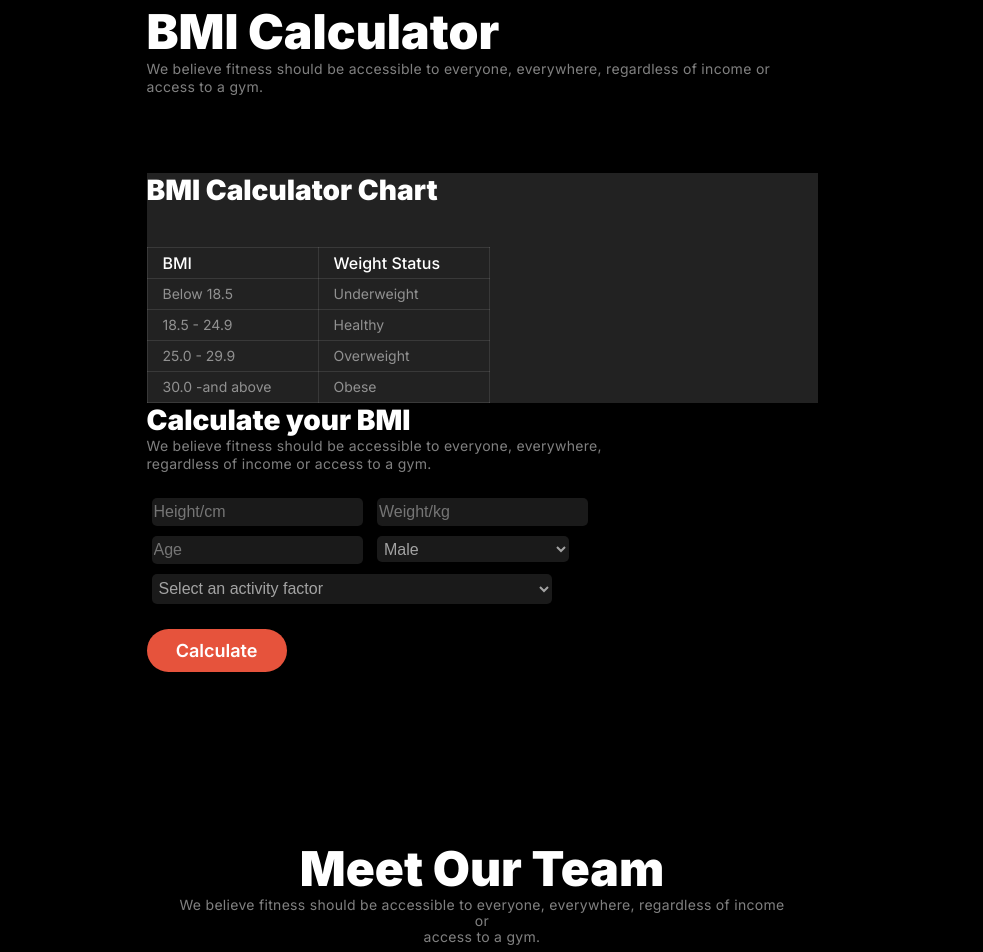
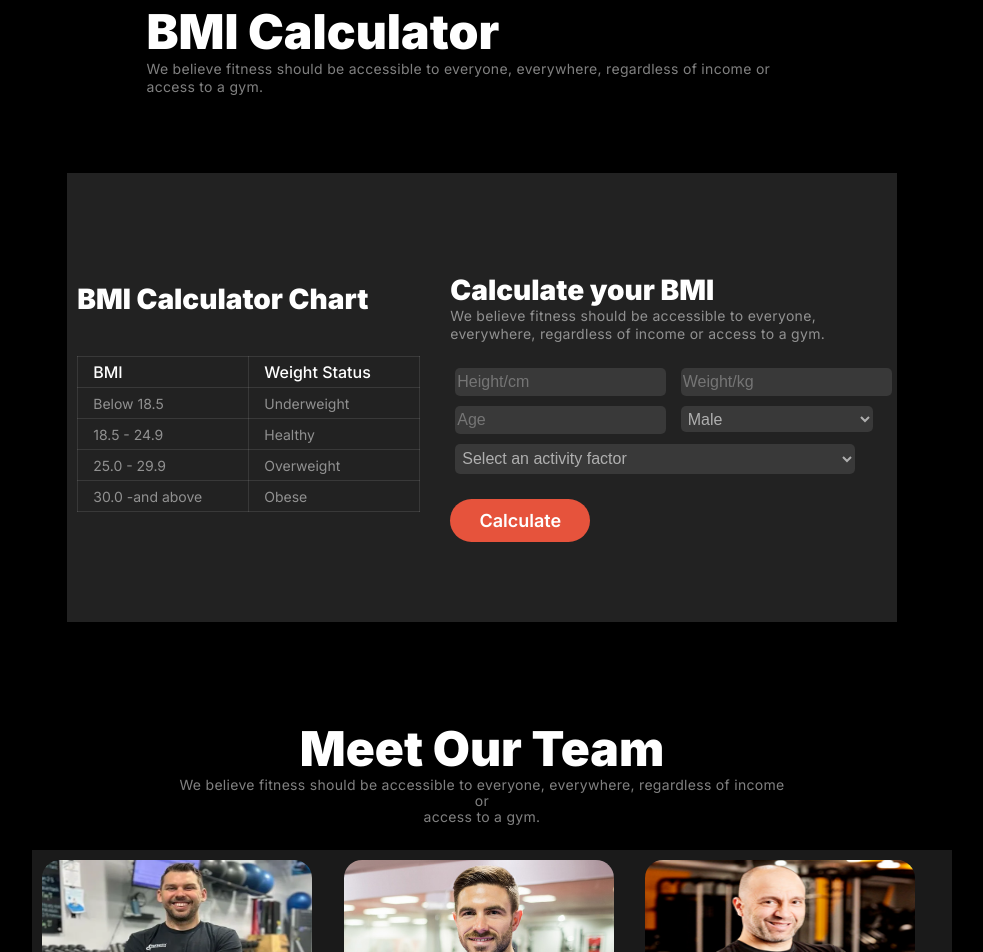
Before and after one commit to Masuddu216/assignment-2, a plain HTML site: page index.html in a window 1280 px wide. Shown: the part 1742-2694 px from the top of the page, without its empty margins (158-1141 px from the left). Drawn offline with Linux system fonts and the light colour scheme.

Commit message:
all margin correction

```diff
--- a/index.html
+++ b/index.html
@@ -120,10 +120,10 @@
             <div>
                 <div class="bmi-des" >
                 <h2 class="bmi-h" >BMI Calculator</h2>
-                <p class="bmi-p" > We believe fitness should be accessible to everyone, everywhere, regardless of income or <br> access to a gym.</p>
+                <p class="bmi-p" > We believe fitness should be accessible to everyone, everywhere, regardless of income or access to a gym.</p>
                 </div>
             <div class="bmi-div">
-                <div>
+                <div class="bmi-chart-div">
                     <h2 class="chart-head">BMI Calculator Chart</h2>
                     <br><br>
 
@@ -153,13 +153,13 @@
 
 
                 </div>
-            </div>
 
-                <div>
+
+                <div class="bmi-cal-div">
                     <h2 class="chart-head">Calculate your BMI</h2>
 
                     <p class="bmi-p" > We believe fitness should be accessible
-                        to everyone, everywhere,<br> regardless  of  income or access to a gym.</p> <br>
+                        to everyone,<br> everywhere, regardless  of  income or access to a gym.</p> <br>
 
                  <label for="height">
                     <input type="text" id="height" placeholder="Height/cm">
@@ -198,6 +198,7 @@
 
                 </div>
             </div>
+        </div>
          </section>
 
 
--- a/style.css
+++ b/style.css
@@ -543,7 +543,8 @@ input{
 
 }
 .bmi-section{
-    margin: 0 auto;
+
+    width: 100%;
     display: flex;
     flex-direction:space-between;
     justify-content: center;
@@ -557,9 +558,18 @@ input{
     display: flex;
     justify-content: space-between;
     align-items: center;
+    gap: 30px;
+    margin: 10px;
     background: rgb(34, 34, 34);
 }
+.bmi-chart-div{
+    margin-left: 10px;
+}
+.bmi-cal-div{
+    margin: o auto;
+    margin-top: 100px;
 
+}
 
 
 /* END BMI CALCULATOR */
```
